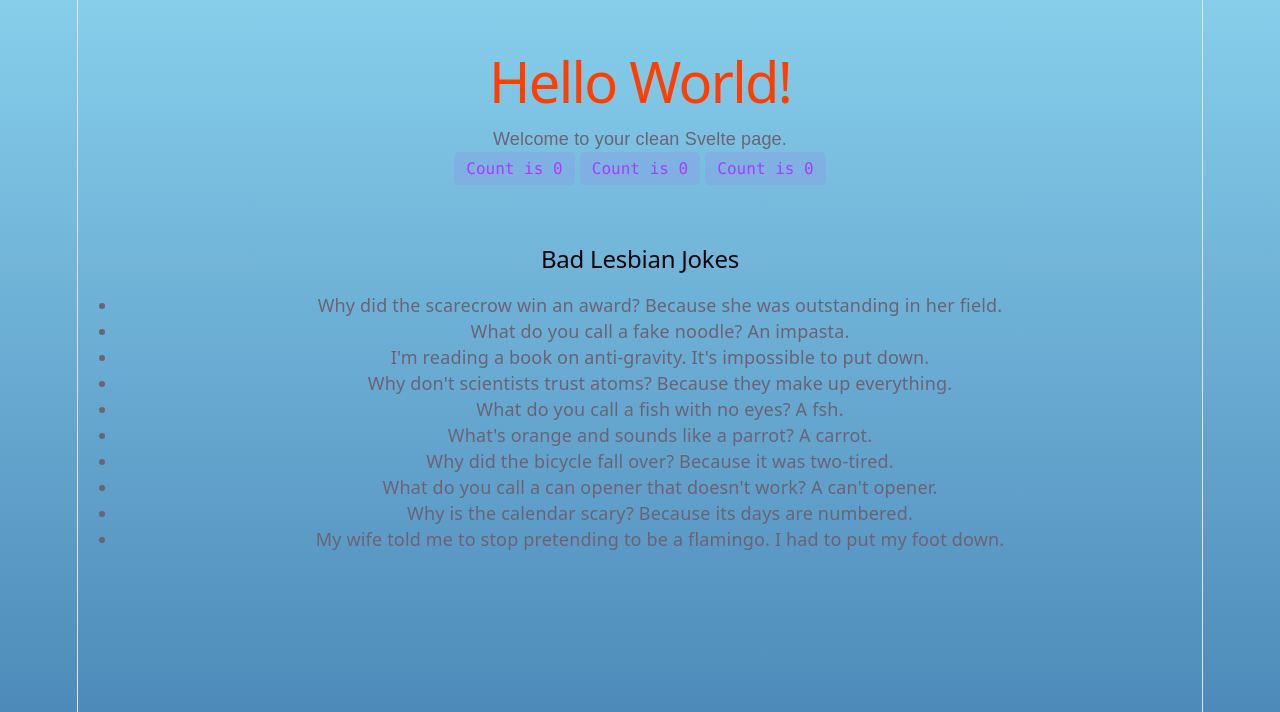
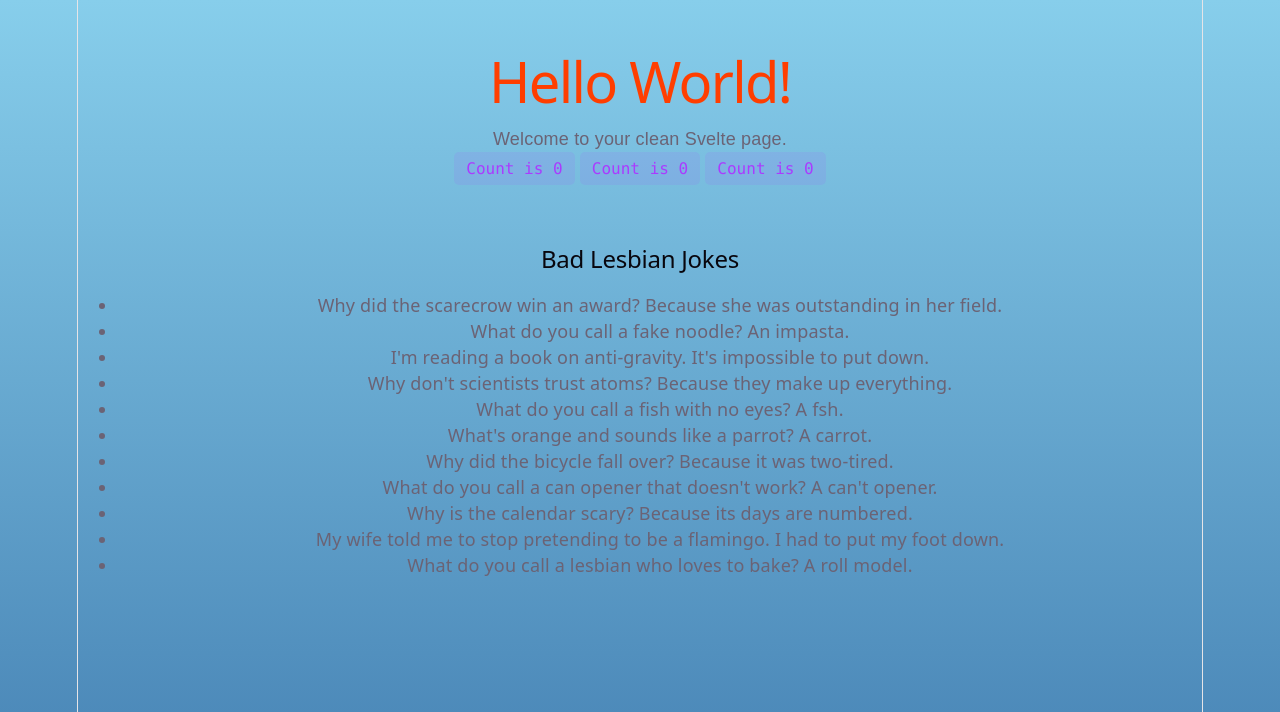
Before and after one commit to RobotLeopard86/FrontierCascadiaRepo, a Svelte app in the folder simpleapp/: page / in a window 1280 px wide. Shown: the top 712 px of the page. Built offline with nearby package versions, Linux system fonts and the light colour scheme.

Commit message:
Agent update: another joke

```diff
--- a/simpleapp/src/App.svelte
+++ b/simpleapp/src/App.svelte
@@ -24,6 +24,7 @@
     <li>What do you call a can opener that doesn't work? A can't opener.</li>
     <li>Why is the calendar scary? Because its days are numbered.</li>
     <li>My wife told me to stop pretending to be a flamingo. I had to put my foot down.</li>
+    <li>What do you call a lesbian who loves to bake? A roll model.</li>
   </ul>
 </section>
 
```
